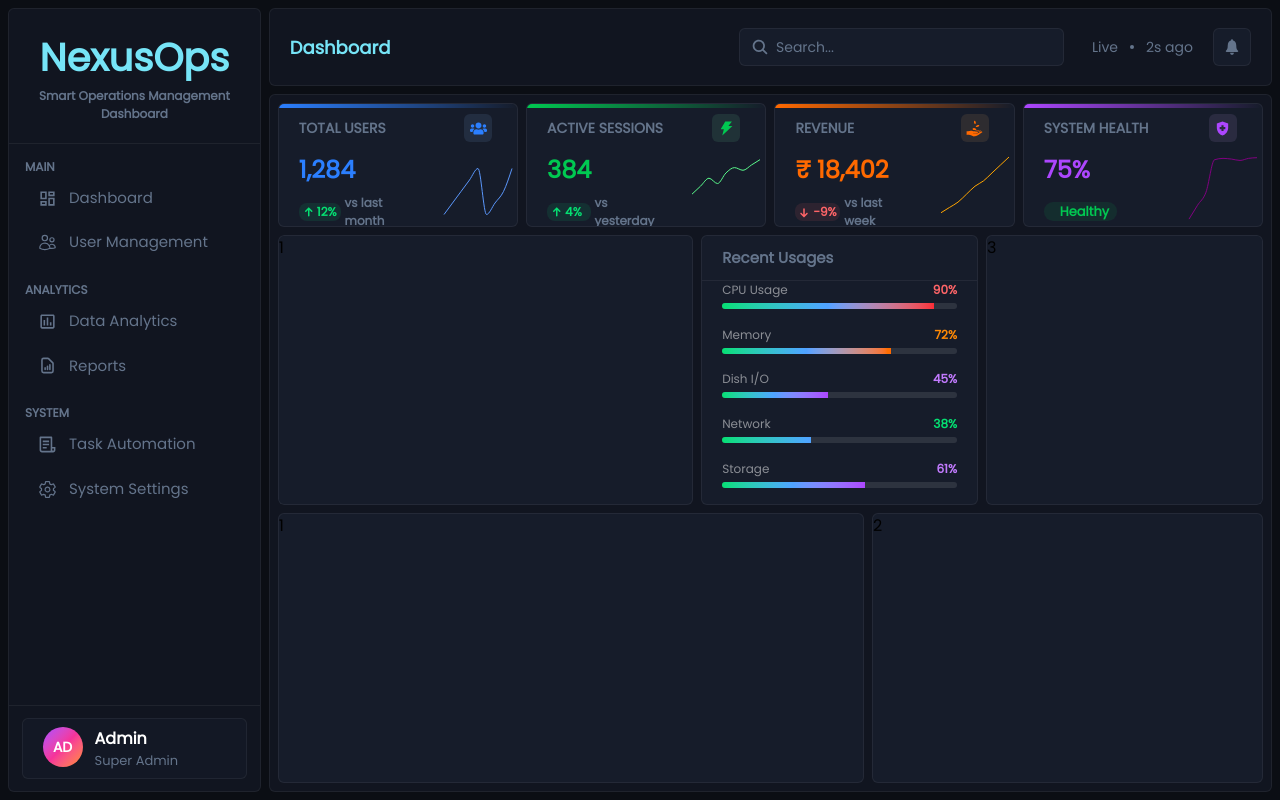
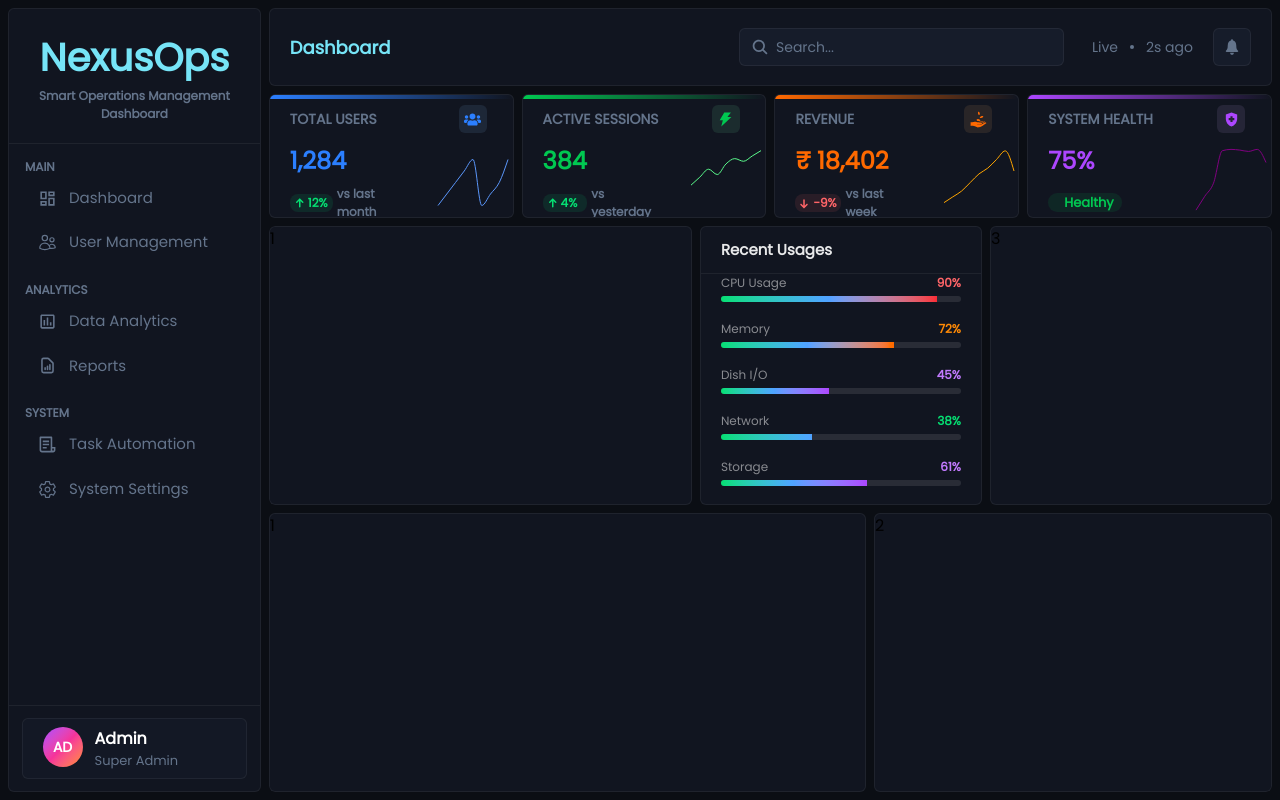
Before and after one commit to Khageswar-M/NexusOps-fe, a React (Vite) app: page / in a window 1280 px wide. Built offline with nearby package versions, Linux system fonts and the light colour scheme.

Commit message:
updated ui

```diff
--- a/src/pages/AsideTabs/Dashboard.jsx
+++ b/src/pages/AsideTabs/Dashboard.jsx
@@ -13,7 +13,7 @@ const Dashboard = () => {
 
 
   return (
-    <div className='grid grid-rows-[1fr_3fr_3fr] gap-2 h-full p-2 overflow-y-auto'>
+    <div className='grid grid-rows-[1fr_3fr_3fr] gap-2 h-full  overflow-y-auto'>
       <KpiCards />
       <PerformanceChart />
       <ActivityFeed />
--- a/src/pages/Dashboard/ActivityFeed.jsx
+++ b/src/pages/Dashboard/ActivityFeed.jsx
@@ -2,7 +2,7 @@ import React from 'react'
 
 const ActivityFeed = () => {
     return (
-        <div className='rounded-md grid grid-cols-[3fr_2fr] gap-2 h-full [&>div]:rounded-md [&>div]:bg-surface-2 [&>div]:border [&>div]:border-border'>
+        <div className='rounded-md grid grid-cols-[3fr_2fr] gap-2 h-full [&>div]:rounded-md [&>div]:bg-surface [&>div]:border [&>div]:border-border'>
             <div>1</div>
             <div>2</div>
         </div>
--- a/src/pages/Dashboard/KpiCards.jsx
+++ b/src/pages/Dashboard/KpiCards.jsx
@@ -42,7 +42,7 @@ const KpiCards = () => {
         { value: 1700 },
         { value: 2000 },
         { value: 2300 },
-        { value: 2600 }
+        { value: 1600 }
     ];
 
     const systemHealth = [
@@ -54,7 +54,7 @@ const KpiCards = () => {
         { value: 97 },
         { value: 95 },
         { value: 98 },
-        { value: 99 }
+        { value: 79 }
     ];
 
     const kpiCards = [
@@ -151,7 +151,7 @@ const KpiCards = () => {
         )
     }
     return (
-        <div className='rounded-md grid grid-cols-[1fr_1fr_1fr_1fr] gap-2 [&>div]:bg-surface-2 [&>div]:rounded-md'>
+        <div className='rounded-md grid grid-cols-[1fr_1fr_1fr_1fr] gap-2 [&>div]:bg-surface [&>div]:rounded-md'>
 
             {kpiCards.map((kpi, index) => {
                 const Icon = kpi.icon ?? (<HandleKpiIcons
--- a/src/pages/Dashboard/PerformanceChart.jsx
+++ b/src/pages/Dashboard/PerformanceChart.jsx
@@ -34,9 +34,9 @@ const PerformanceChart = () => {
 
   return (
     <div className='rounded-md overflow-hidden  grid grid-cols-[1.5fr_1fr_1fr] gap-2 [&>div]:rounded-md [&>div]:border [&>div]:border-border'>
-      <div className='bg-surface-2'>1</div>
-      <div className='bg-surface-2 grid grid-rows-[1fr_5fr]'>
-        <div className='px-5 text-text-muted text-[15px] font-bold border-b border-b-border flex items-center'>
+      <div className='bg-surface'>1</div>
+      <div className='bg-surface grid grid-rows-[1fr_5fr]'>
+        <div className='px-5 text-white/90 text-[15px] font-bold border-b border-b-border flex items-center'>
           Recent Usages
         </div>
         <div className='grid grid-rows-[1fr_1fr_1fr_1fr_1fr]'>
@@ -83,13 +83,9 @@ const PerformanceChart = () => {
               </div>
             )
           })}
-          {/* <div className='border-t border-border px-5 grid grid-rows-[1fr_1fr] gap-0'>
-             <div className='text-[10px] text-text-muted font-bold'>Traffic source</div>
-             <div></div>
-          </div> */}
         </div>
       </div>
-      <div className='bg-surface-2'>3</div>
+      <div className='bg-surface'>3</div>
 
     </div>
   )
--- a/src/screens/Hero/HeroScreen.jsx
+++ b/src/screens/Hero/HeroScreen.jsx
@@ -17,7 +17,7 @@ import NotificationPanel from '../Notification/NotificationPanel';
 
 const HeroScreen = () => {
     return (
-        <div className="bg-surface rounded-md h-full overflow-y-auto border border-border">
+        <div className="rounded-md h-full overflow-y-auto">
             <Routes>
                 <Route path="/" element={<Dashboard />} />
                 <Route path="/dashboard" element={<Dashboard />} />
```
